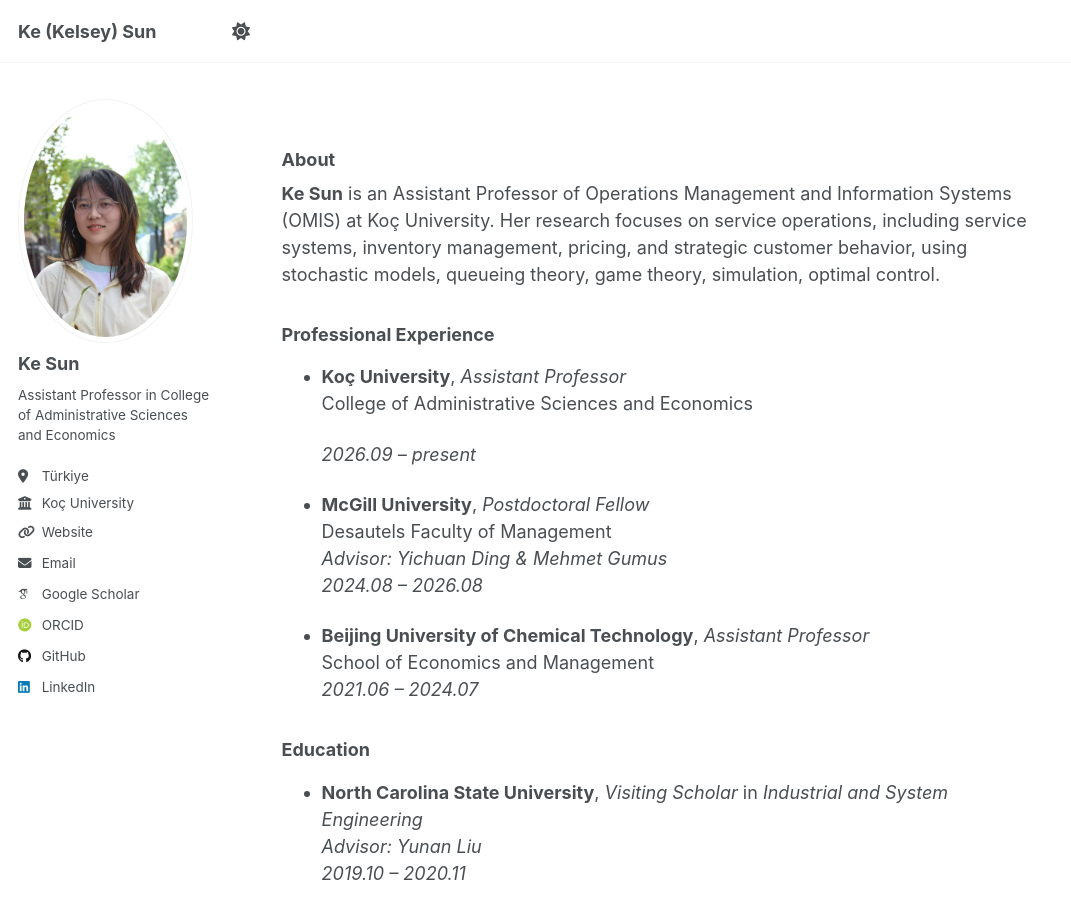
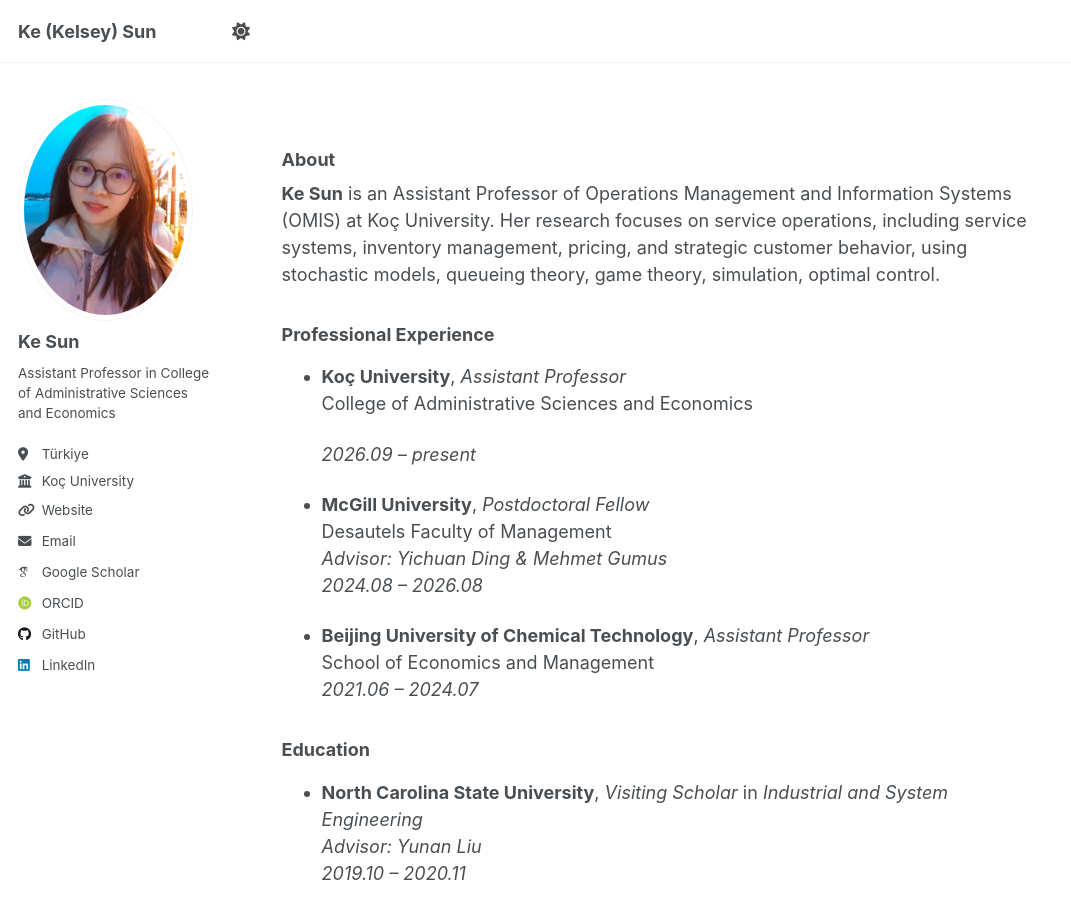
Before and after one commit to KeSun-2025/KeSun-2025.github.io, a Jekyll site: the page built from _pages/about.md, in a window 1280 px wide and 900 px high. Shown: the whole window, without its empty margins (0-1071 px from the left). Built offline with Jekyll 4.4.1, drawn with Linux system fonts in a browser that asks for light colours; some web fonts are replaced.

Commit message:
Update _config.yml

```diff
--- a/_config.yml
+++ b/_config.yml
@@ -24,7 +24,7 @@ repository               : "KeSun-2025/KeSun-2025.github.io"
 #               Additional customization can be done by editing /_includes/author-profile.html
 author:
   # Biographic information
-  avatar           : "my-photo.jpg"
+  avatar           : "my-photo.png"
   name             : "Ke Sun"
   # pronouns         : "She"
   bio              : "Assistant Professor in College of Administrative Sciences and Economics"
```
